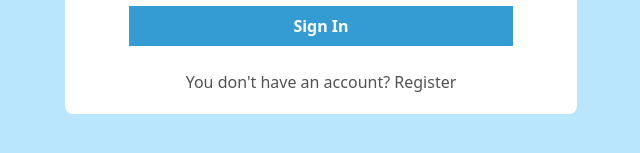
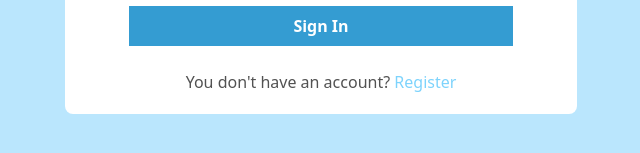
Before and after one commit to Jeycon585YT/Surise-Chat, a React (Vite) app: page /login in a window 1280 px wide. Shown: the part 473-626 px from the top of the page, without its empty margins (319-959 px from the left). Built offline with nearby package versions, Linux system fonts and the light colour scheme; no server answers.

Commit message:
Add login functionality to the login page.

```diff
--- a/src/pages/Login.jsx
+++ b/src/pages/Login.jsx
@@ -1,20 +1,52 @@
 import Input from "../components/shared/Input";
 import Button from "../components/shared/Button";
+import { loginToFirebase } from "../Firebase/actions";
+import { useState } from "react";
+import LoadingSpin from "../components/shared/LoadingSpin";
+import { Link, useNavigate } from "react-router-dom";
 
 const Login = () => {
+  const [isPending, setIsPending] = useState(false);
+  const navigate = useNavigate();
+
+  const handleSubmit = async (e) => {
+    e.preventDefault();
+
+    setIsPending(true);
+
+    const email = e.target[0].value;
+    const password = e.target[1].value;
+
+    try {
+      console.log(email, password);
+      await loginToFirebase(email, password);
+      setIsPending(false);
+      navigate("/");
+    } catch (error) {
+      console.log(error);
+    }
+  };
+
   return (
     <div className="bg-sky-200 min-h-screen flex items-center justify-center">
+      {isPending && <LoadingSpin className="absolute" />}
       <div className="bg-white py-5 px-16 rounded-lg flex flex-col gap-4 items-center">
         <h1 className="text-neutral-600 font-bold text-4xl">Logo</h1>
         <h4 className="text-neutral-600 text-lg">Login</h4>
-        <form className="flex flex-col gap-4">
+        <form onSubmit={handleSubmit} className="flex flex-col gap-4">
           <Input placeholder="email" type="email" />
           <Input placeholder="password" type="password" />
 
           <Button className="bg-sky-600/80" text="Sign In" />
         </form>
         <p className="mt-2 text-neutral-600">
-          You don&apos;t have an account? Register
+          You don&apos;t have an account?{" "}
+          <Link
+            to="/register"
+            className="text-sky-300 hover:text-sky-800 duration-150"
+          >
+            Register
+          </Link>
         </p>
       </div>
     </div>
```
